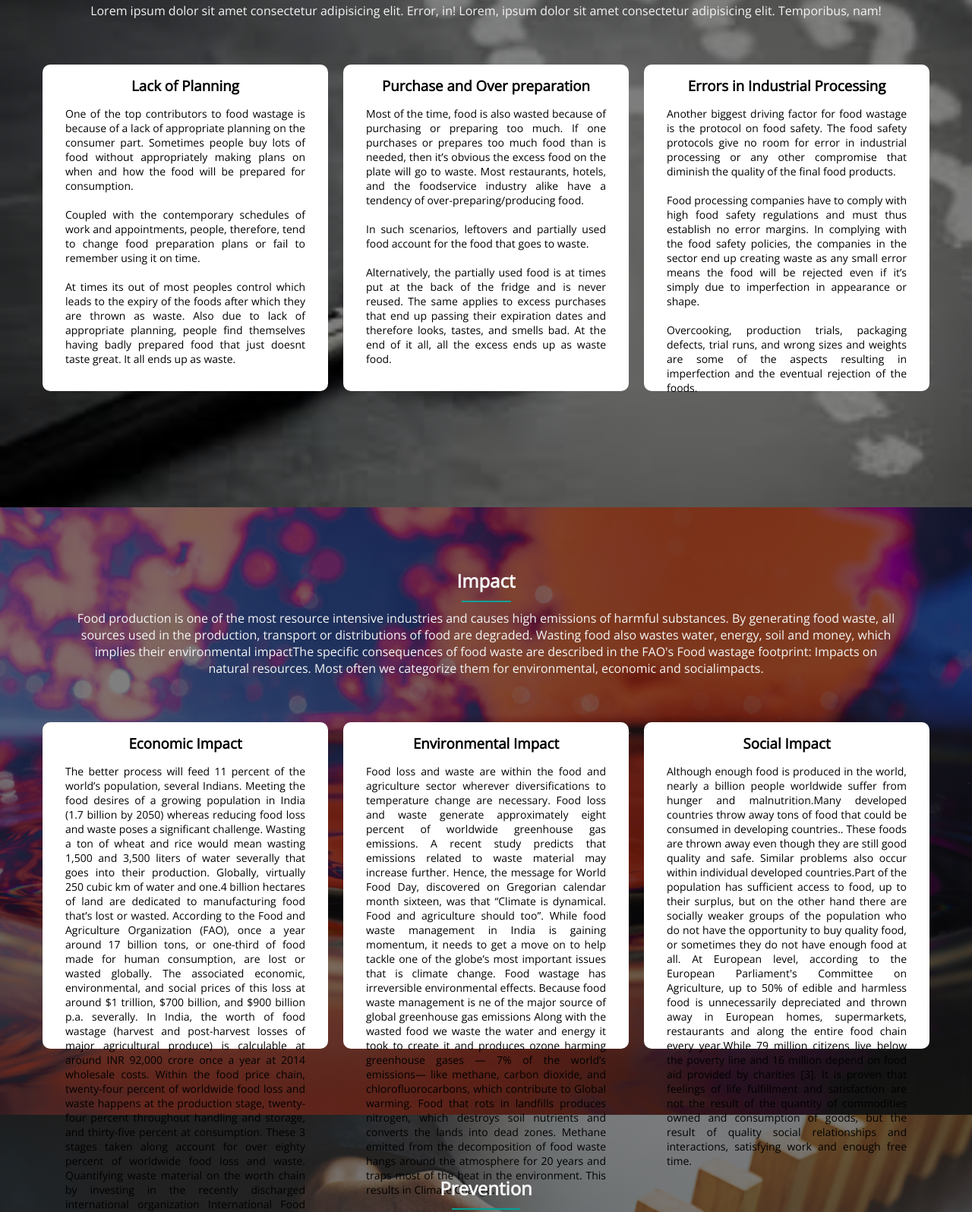
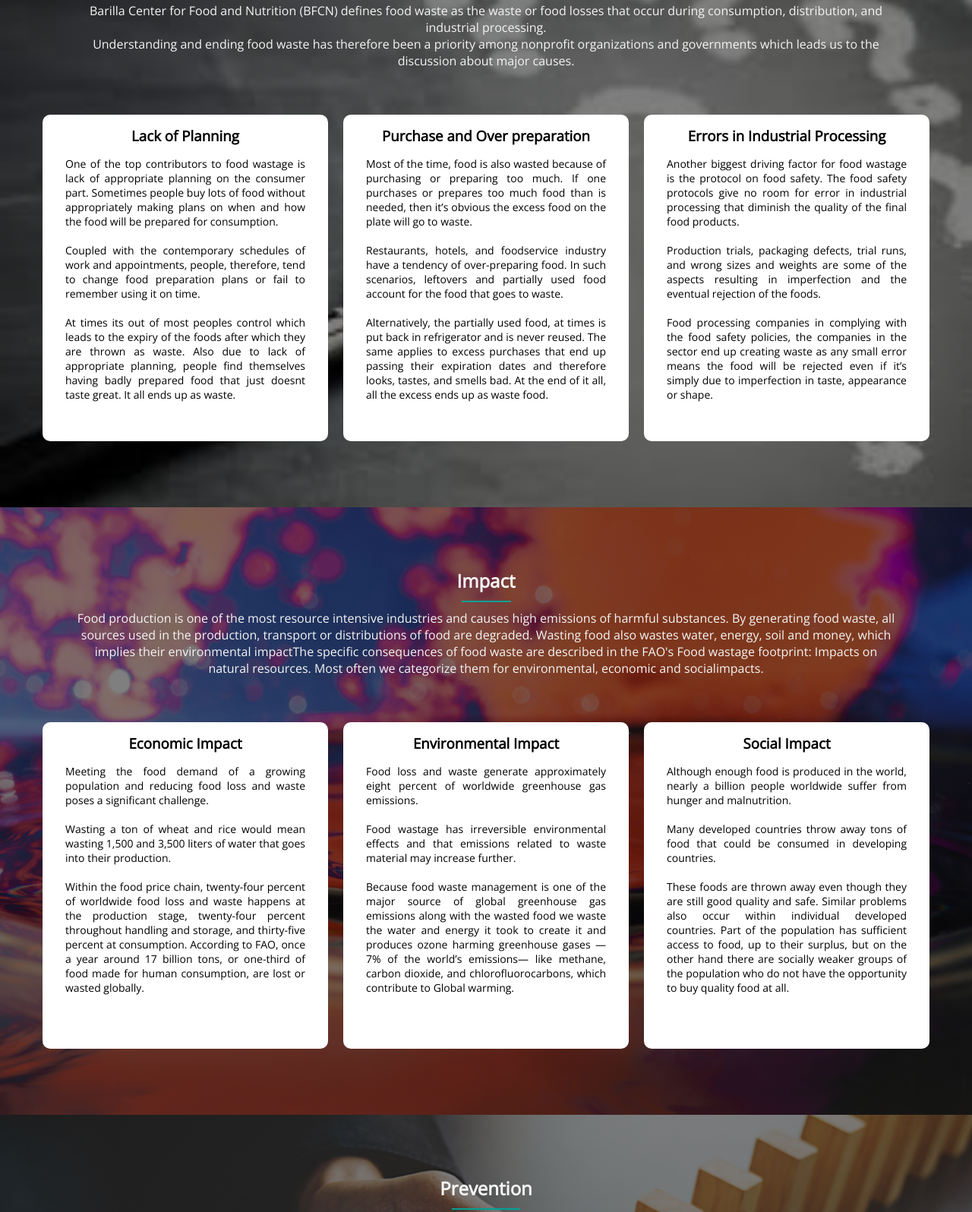
Before and after one commit to CodingWithIshaan/waste-management.github.io, a plain HTML site: page index.html in a window 1280 px wide. Shown: the part 1785-3381 px from the top of the page at 76% size. Drawn offline with nearby package versions, Linux system fonts and the light colour scheme.

Commit message:
My Website

```diff
--- a/index.html
+++ b/index.html
@@ -82,8 +82,8 @@
         <div class="StatisticsHeader">
             <h1>Statistics</h1>
             <p>In the most recent years, food waste has become a complex phenomenon attracting the attention of
-                scientists, consumers, and activists alike. <br>According to the UNEP Food Waste Index Report 2021, Food
-                available for consumption is 5.3 billion tonnes and out of this 931 million tonnes gets wasted.<br> Lets
+                scientists, consumers, and activists alike. <br>According to the UNEP Food Waste Index 2021 Report, The Food
+                available for consumption worldwide is 5.3 billion tonnes and out of this 931 million tonnes gets wasted.<br> Lets
                 look closely at the figures that contribute to the wastage of food.</p>
         </div>
         <div class="ContainerBoxesStats">
@@ -126,13 +126,12 @@
     <section class="Causes_Sec" id="Causes">
         <div class="CausesHeader">
             <h1>Causes</h1>
-            <p>Lorem ipsum dolor sit amet consectetur adipisicing elit. Error, in! Lorem, ipsum dolor sit amet
-                consectetur adipisicing elit. Temporibus, nam!</p>
+            <p>Barilla Center for Food and Nutrition (BFCN) defines food waste as the waste or food losses that occur during consumption,  distribution, and industrial processing. <br>Understanding and ending food waste has therefore been a priority among nonprofit organizations and governments which leads us to the discussion about major causes.</p>
         </div>
         <div class="ContainerBox">
             <div class="Box1 Public_Box">
                 <h3>Lack of Planning</h3>
-                <p>One of the top contributors to food wastage is because of a lack of appropriate planning on the
+                <p>One of the top contributors to food wastage is lack of appropriate planning on the
                     consumer part. Sometimes people buy lots of food without appropriately making plans on when and how
                     the food will be prepared for consumption. <br><br>Coupled with the contemporary schedules of work
                     and appointments, people, therefore, tend to change food preparation plans or fail to remember using
@@ -146,23 +145,20 @@
                 <h3>Purchase and Over preparation</h3>
                 <p>Most of the time, food is also wasted because of purchasing or preparing too much. If one purchases
                     or prepares too much food than is needed, then it’s obvious the excess food on the plate will go to
-                    waste. Most restaurants, hotels, and the foodservice industry alike have a tendency of
-                    over-preparing/producing food.<br><br>In such scenarios, leftovers and partially used food account
-                    for the food that goes to waste.<br><br>Alternatively, the partially used food is at times put at
-                    the back of the fridge and is never reused. The same applies to excess purchases that end up passing
+                    waste. <br><br>Restaurants, hotels, and foodservice industry have a tendency of
+                    over-preparing food. In such scenarios, leftovers and partially used food account
+                    for the food that goes to waste.<br><br>Alternatively, the partially used food, at times is put back in refrigerator and is never reused. The same applies to excess purchases that end up passing
                     their expiration dates and therefore looks, tastes, and smells bad. At the end of it all, all the
                     excess ends up as waste food.</p>
             </div>
             <div class="Box3 Public_Box">
                 <h3>Errors in Industrial Processing</h3>
                 <p>Another biggest driving factor for food wastage is the protocol on food safety. The food safety
-                    protocols give no room for error in industrial processing or any other compromise that diminish the
-                    quality of the final food products. <br><br>Food processing companies have to comply with high food
-                    safety regulations and must thus establish no error margins. In complying with the food safety
+                    protocols give no room for error in industrial processing that diminish the
+                    quality of the final food products. <br><br>Production trials, packaging defects, trial runs, and wrong sizes and weights are some of the
+                    aspects resulting in imperfection and the eventual rejection of the foods. <br><br>Food processing companies in complying with the food safety
                     policies, the companies in the sector end up creating waste as any small error means the food will
-                    be rejected even if it’s simply due to imperfection in appearance or shape. <br><br>Overcooking,
-                    production trials, packaging defects, trial runs, and wrong sizes and weights are some of the
-                    aspects resulting in imperfection and the eventual rejection of the foods.</p>
+                    be rejected even if it’s simply due to imperfection in taste, appearance or shape.</p>
             </div>
         </div>
 
@@ -182,62 +178,16 @@
         <div class="ContainerBox">
             <div class="Box1 Public_Box">
                 <h3>Economic Impact</h3>
-                <p>The better process will feed 11 percent of the world’s population, several Indians. Meeting the food
-                    desires of a growing population in India (1.7 billion by 2050) whereas reducing food loss and waste
-                    poses a significant challenge. Wasting a ton of wheat and rice would mean wasting 1,500 and 3,500
-                    liters of water severally that goes into their production.
-
-                    Globally, virtually 250 cubic km of water and one.4 billion hectares of land are dedicated to
-                    manufacturing food that’s lost or wasted. According to the Food and Agriculture Organization (FAO),
-                    once a year around 17 billion tons, or one-third of food made for human consumption, are lost or
-                    wasted globally. The associated economic, environmental, and social prices of this loss at around $1
-                    trillion, $700 billion, and $900 billion p.a. severally.
-
-                    In India, the worth of food wastage (harvest and post-harvest losses of major agricultural produce)
-                    is calculable at around INR 92,000 crore once a year at 2014 wholesale costs. Within the food price
-                    chain, twenty-four percent of worldwide food loss and waste happens at the production stage,
-                    twenty-four percent throughout handling and storage, and thirty-five percent at consumption.
-
-                    These 3 stages taken along account for over eighty percent of worldwide food loss and waste.
-                    Quantifying waste material on the worth chain by investing in the recently discharged international
-                    organization International Food Loss and Waste Protocol as a framework will facilitate India.</p>
+                <p>Meeting the food demand of a growing population and reducing food loss and waste poses a significant challenge. <br><br>Wasting a ton of wheat and rice would mean wasting 1,500 and 3,500 liters of water that goes into their production. <br><br>Within the food price chain, twenty-four percent of worldwide food loss and waste happens at the production stage, twenty-four percent throughout handling and storage, and thirty-five percent at consumption. According to FAO, once a year around 17 billion tons, or one-third of food made for human consumption, are lost or wasted globally.</p>
             </div>
             <div class="Box2 Public_Box">
                 <h3>Environmental Impact</h3>
-                <p>Food loss and waste are within the food and agriculture sector wherever diversifications to
-                    temperature change are necessary. Food loss and waste generate approximately eight percent of
-                    worldwide greenhouse gas emissions. A recent study predicts that emissions related to waste material
-                    may increase further. Hence, the message for World Food Day, discovered on Gregorian calendar month
-                    sixteen, was that “Climate is dynamical. Food and agriculture should too”.
-
-                    While food waste management in India is gaining momentum, it needs to get a move on to help tackle
-                    one of the globe’s most important issues that is climate change. Food wastage has irreversible
-                    environmental effects. Because food waste management is ne of the major source of global greenhouse
-                    gas emissions Along with the wasted food we waste the water and energy it took to create it and
-                    produces ozone harming greenhouse gases — 7% of the world’s emissions— like methane, carbon dioxide,
-                    and chlorofluorocarbons, which contribute to Global warming. Food that rots in landfills produces
-                    nitrogen, which destroys soil nutrients and converts the lands into dead zones. Methane emitted from
-                    the decomposition of food waste hangs around the atmosphere for 20 years and traps most of the heat
-                    in the environment. This results in Climate Change.</p>
+                <p>Food loss and waste generate approximately eight percent of worldwide greenhouse gas emissions. <br><br>Food wastage has irreversible environmental effects and that emissions related to waste material may increase further.  <br><br>Because food waste management is one of the major source of global greenhouse gas emissions along with the wasted food we waste the water and energy it took to create it and produces ozone harming greenhouse gases — 7% of the world’s emissions— like methane, carbon dioxide, and chlorofluorocarbons, which contribute to Global warming.
+                </p>
             </div>
             <div class="Box3 Public_Box">
                 <h3>Social Impact</h3>
-                <p>Although enough food is produced in the world, nearly a billion people
-                    worldwide suffer from hunger and malnutrition.Many developed countries throw
-                    away tons of food that could be consumed in developing countries.. These foods
-                    are thrown away even though they are still good quality and safe. Similar
-                    problems also occur within individual developed countries.Part of the population
-                    has sufficient access to food, up to their surplus, but on the other hand there are
-                    socially weaker groups of the population who do not have the opportunity to buy
-                    quality food, or sometimes they do not have enough food at all. At European level,
-                    according to the European Parliament's Committee on Agriculture, up to 50% of
-                    edible and harmless food is unnecessarily depreciated and thrown away in
-                    European homes, supermarkets, restaurants and along the entire food chain every
-                    year.While 79 million citizens live below the poverty line and 16 million depend
-                    on food aid provided by charities [3]. It is proven that feelings of life fulfillment
-                    and satisfaction are not the result of the quantity of commodities owned and
-                    consumption of goods, but the result of quality social relationships and
-                    interactions, satisfying work and enough free time.</p>
+                <p>Although enough food is produced in the world, nearly a billion people worldwide suffer from hunger and malnutrition.<br><br> Many developed countries throw away tons of food that could be consumed in developing countries. <br><br>These foods are thrown away even though they are still good quality and safe. Similar problems also occur within individual developed countries. Part of the population has sufficient access to food, up to their surplus, but on the other hand there are socially weaker groups of the population who do not have the opportunity to buy quality food at all.</p>
             </div>
         </div>
     </section>
@@ -250,22 +200,22 @@
                 foremost common and handiest ways to scale back or manage waste matter levels.</p>
         </div>
         <div class="ContainerBox">
-            <div class="Box1 Public_Box">
+            <div class="Box1Prevention Public_Box">
                 <h3>Recycle by Composting</h3>
                 <p>Food producers will solve 100% of their waste matter issues by merely organizing a good composting
                     strategy. And doing therefore not solely eliminates waste, it saves you cash as a result of you
-                    don’t have to be compelled to “outsource” your compost production.</p>
+                    don’t have to be compelled to “outsource” your compost production. <br><br>Food waste has unique properties as a raw compost agent. <br><br>Because it has a high moisture content and low physical structure, it is important to mix fresh food waste with a bulking agent that will absorb some of the excess moisture as well as add structure to the mix.</p>
             </div>
-            <div class="Box2 Public_Box">
+            <div class="Box2Prevention Public_Box">
                 <h3>Turning into Animal Feed</h3>
                 <p>Cultivating compost is a method to recycle food, however it also can be drained of the bellies of
-                    cows, sheep, pigs, and alternative ethereal (themselves destined to become food).</p>
+                    cows, sheep, pigs, and alternative ethereal (themselves destined to become food). <br><br>Farmers have been doing this for centuries. <br><br>With proper and safe handling, anyone can donate food scraps to animals. Food scraps for animals can save farmers and companies money. <br><br>It is often cheaper to feed animals food scraps rather than having them hauled to a landfill.</p>
             </div>
-            <div class="Box3 Public_Box">
+            <div class="Box3Prevention Public_Box">
                 <h3>Source Reduction</h3>
                 <p>The easiest method to curtail waste matter is to easily turn out less whenever production is clearly
-                    resulting in waste. Once excess foodstuffs are still safe to eat, there will be hungry and poor
-                    people who realize it troublesome to afford decent food in today’s dear economy.</p>
+                    resulting in waste. <br><br>Once excess foodstuffs are still safe to eat, there will be hungry and poor
+                    people who realize it troublesome to afford decent food in today’s dear economy. Another biggest driving factor for food wastage is the protocol on food safety. <br><br>The food safety protocols give no room for error in industrial processing that diminish the quality of the final food products.</p>
             </div>
         </div>
     </section>
@@ -275,12 +225,11 @@
             <h1>Support</h1>
             <p>Every one of us, at some time in our life, feels like contributing towards the betterment of the society.
                 But among the various obstacles faced by many of us in doing so, are limitations pertaining to time. In
-                order to tackle these and give you the opportunity to support our cause of uplifting underprivileged
-                school children in India<br><br>
+                order to tackle these and give you the opportunity to support our cause of food wastage.<br><br>
 
-                Then come join our crusade and embark on a rewarding and satisfying journey with Smile Foundation.<br>
+                Then come join our crusade and embark on a rewarding and satisfying journey.<br>
 
-                <br>Smile Foundation believes that unless members of the civil society are involved proactively in the
+                <br>We believes that unless members of the civil society are involved proactively in the
                 process of development, sustainable change will not happen. We encourage and invite individuals for
                 volunteer opportunities and volunteer registration, to be an active part of our organization and share
                 the same vision and purpose as us – to work for the welfare of children and their families. Volunteers
@@ -288,10 +237,10 @@
                 also spread the message far and beyond, sensitizing the society towards the cause. Volunteer for NGO,
                 volunteer to serve, spread some smiles!<br><br>
 
-                At Smile, “Real Work, Real Change” is our ethos. Working on the ground to bring sustainable change is
+                “Real Work, Real Change” is our ethos. Working on the ground to bring sustainable change is
                 not easy, but in our country where more than half of the population is deprived even of its basic needs,
                 this is where we must start. Before we debate on human rights, we must address urgent human needs. And
-                this is what Smile Foundation has been tirelessly striving to achieve. Through intensive programmes
+                this is what we has been tirelessly striving to achieve. Through intensive programmes
                 based on education, healthcare, livelihood and women empowerment, we work towards bringing positive and
                 long lasting change in the lives of children and their families. <br><br>
 
@@ -368,9 +317,7 @@
             <div class="Column1 Column_Public_Footer">
                 <div class="ContentColumn1">
                     <h3>Waste Management</h3>
-                    <p>Lorem ipsum dolor sit, amet consectetur adipisicing elit. Obcaecati, quaerat? Possimus, quae?
-                        Blanditiis consequatur reiciendis, accusantium vero necessitatibus quo laborum quae, eum
-                        aspernatur enim qui tenetur tempore dolore deserunt dolor.</p>
+                    <p>Food production is one of the most resource intensive industries and causes high emissions of harmful substances. <br><br>By generating food waste, all sources used in the production, transport or distributions of food are degraded. Wasting food also wastes water, energy, soil and money, which implies their environmental impact.</p>
                 </div>
             </div>
             <ul class="Column2 Column_Public_Footer">
```
Also changed, not shown: CSS/style.css (+13 -1 lines), IMAGES/content.txt.
